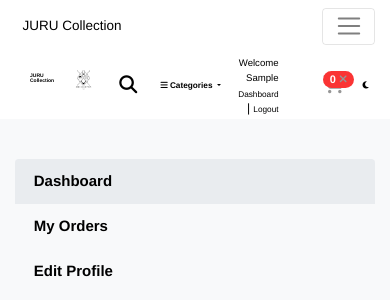
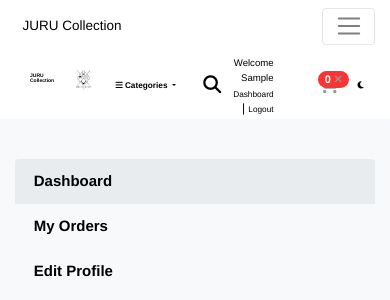
Before and after one commit to Pro-divin/greatKart-django, a Django app: page /accounts/ in a window 390 px wide. Shown: the top 300 px of the page. Run offline with Django 5.2, Linux system fonts and the light colour scheme; the visitor is signed in with stand-in values (Sample User, id 1); data that the repository does not hold is empty; parts of the project's set-up code (start-up, migrations or seed data) failed here and were passed over; some libraries are stand-ins or nearby versions; some web fonts are replaced.

Commit message:
updates navbar phone

```diff
--- a/templates/includes/navbar.html
+++ b/templates/includes/navbar.html
@@ -210,6 +210,15 @@ body.dark-mode .dropdown-item { color: var(--text-color); }
   .search-field input { width: 60px !important; font-size: 0.5rem !important; }
 }
 
+/* On tablets & phones, move search closer to menu */
+@media (max-width: 991px) {
+  .header-main .search-wrapper {
+    order: 2 !important; /* move just after menu/categories */
+    margin-left: 4px !important;
+    margin-right: auto !important; /* push user/cart to the end */
+  }
+}
+
 </style>
 
 <script>
```
